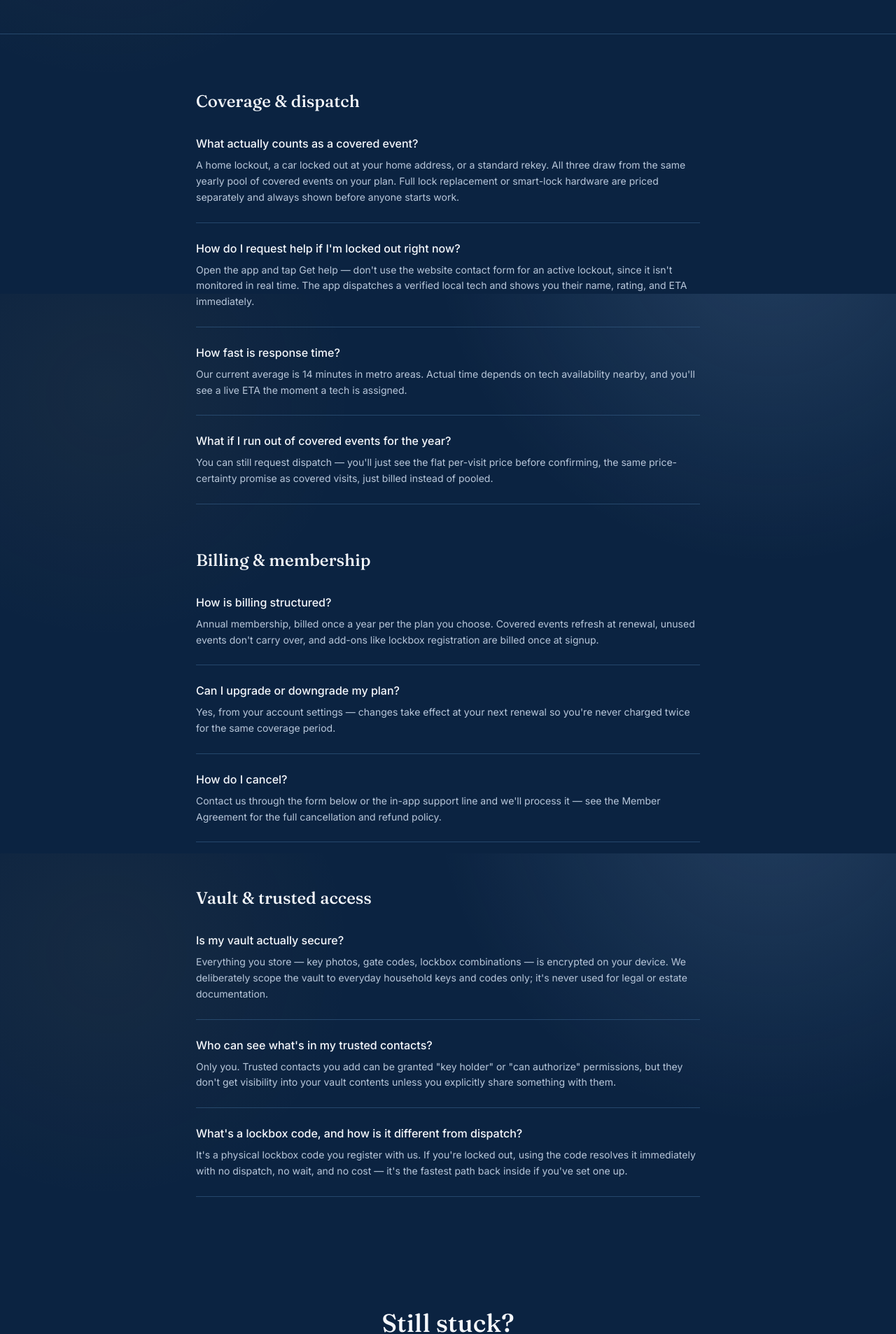
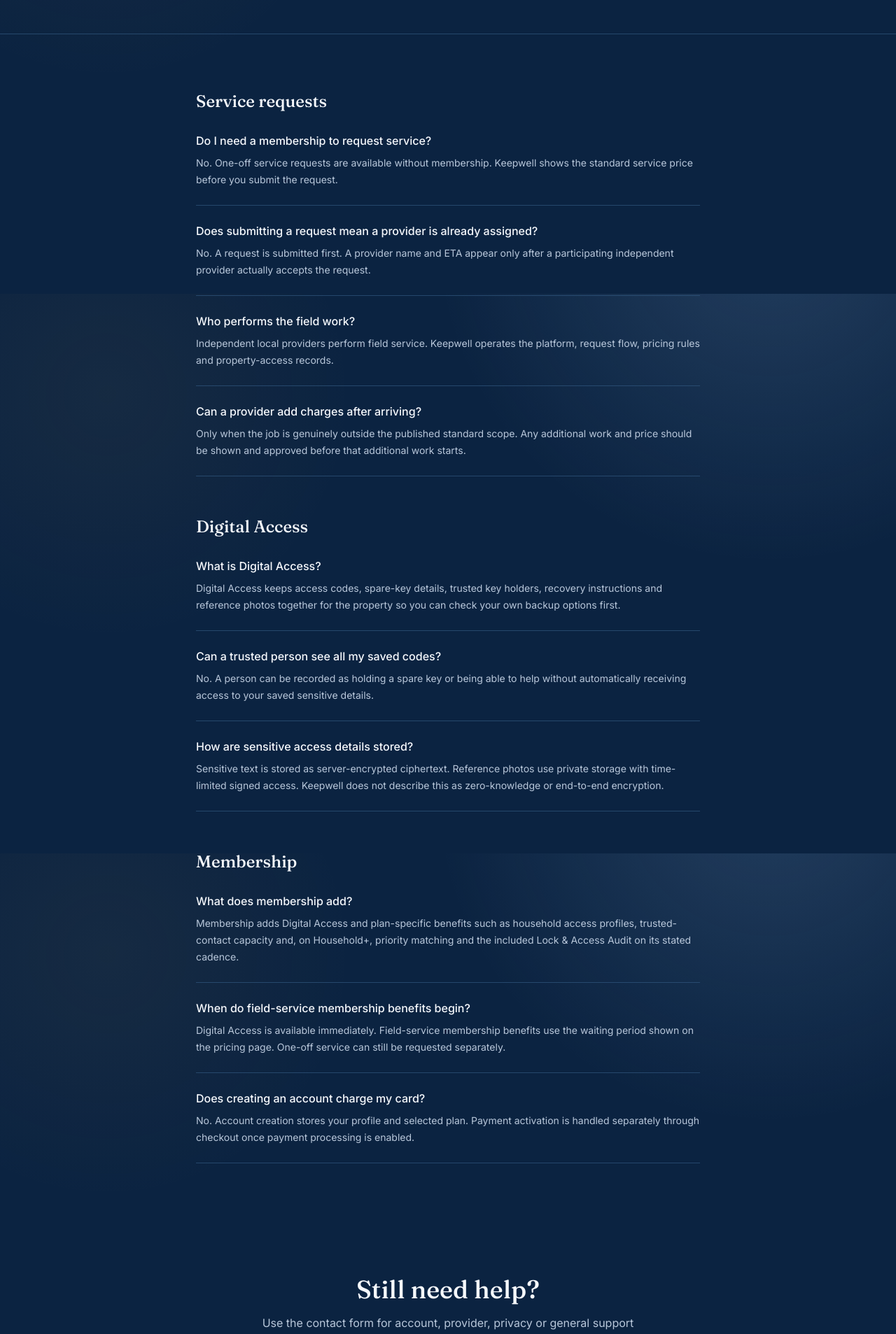
Before and after one commit to unikmo/Keepwell, a Next.js app: page /help in a window 1280 px wide. Shown: the part 380-2287 px from the top of the page at 70% size. Built offline with nearby package versions, Linux system fonts and the light colour scheme; no server answers.

Commit message:
Rewrite Keepwell help center for current marketplace model

```diff
--- a/src/app/help/page.tsx
+++ b/src/app/help/page.tsx
@@ -5,65 +5,64 @@ import { PageHero } from "@/components/PageHero";
 import { CTABand } from "@/components/CTABand";
 
 export const metadata: Metadata = {
-  title: "Help Center — Digital Sentinel",
-  description:
-    "Answers to common questions about Digital Sentinel membership: what's covered, how dispatch works, billing, canceling, vault security, and trusted access.",
+  title: "Help Center",
+  description: "Answers about Keepwell Digital Access, service requests, provider matching, membership and trusted access.",
   alternates: { canonical: "/help" },
 };
 
 const SECTIONS = [
   {
-    title: "Coverage & dispatch",
+    title: "Service requests",
     items: [
       {
-        q: "What actually counts as a covered event?",
-        a: "A home lockout, a car locked out at your home address, or a standard rekey. All three draw from the same yearly pool of covered events on your plan. Full lock replacement or smart-lock hardware are priced separately and always shown before anyone starts work.",
+        q: "Do I need a membership to request service?",
+        a: "No. One-off service requests are available without membership. Keepwell shows the standard service price before you submit the request.",
       },
       {
-        q: "How do I request help if I'm locked out right now?",
-        a: "Open the app and tap Get help — don't use the website contact form for an active lockout, since it isn't monitored in real time. The app dispatches a verified local tech and shows you their name, rating, and ETA immediately.",
+        q: "Does submitting a request mean a provider is already assigned?",
+        a: "No. A request is submitted first. A provider name and ETA appear only after a participating independent provider actually accepts the request.",
       },
       {
-        q: "How fast is response time?",
-        a: "Our current average is 14 minutes in metro areas. Actual time depends on tech availability nearby, and you'll see a live ETA the moment a tech is assigned.",
+        q: "Who performs the field work?",
+        a: "Independent local providers perform field service. Keepwell operates the platform, request flow, pricing rules and property-access records.",
       },
       {
-        q: "What if I run out of covered events for the year?",
-        a: "You can still request dispatch — you'll just see the flat per-visit price before confirming, the same price-certainty promise as covered visits, just billed instead of pooled.",
+        q: "Can a provider add charges after arriving?",
+        a: "Only when the job is genuinely outside the published standard scope. Any additional work and price should be shown and approved before that additional work starts.",
       },
     ],
   },
   {
-    title: "Billing & membership",
+    title: "Digital Access",
     items: [
       {
-        q: "How is billing structured?",
-        a: "Annual membership, billed once a year per the plan you choose. Covered events refresh at renewal, unused events don't carry over, and add-ons like lockbox registration are billed once at signup.",
+        q: "What is Digital Access?",
+        a: "Digital Access keeps access codes, spare-key details, trusted key holders, recovery instructions and reference photos together for the property so you can check your own backup options first.",
       },
       {
-        q: "Can I upgrade or downgrade my plan?",
-        a: "Yes, from your account settings — changes take effect at your next renewal so you're never charged twice for the same coverage period.",
+        q: "Can a trusted person see all my saved codes?",
+        a: "No. A person can be recorded as holding a spare key or being able to help without automatically receiving access to your saved sensitive details.",
       },
       {
-        q: "How do I cancel?",
-        a: "Contact us through the form below or the in-app support line and we'll process it — see the Member Agreement for the full cancellation and refund policy.",
+        q: "How are sensitive access details stored?",
+        a: "Sensitive text is stored as server-encrypted ciphertext. Reference photos use private storage with time-limited signed access. Keepwell does not describe this as zero-knowledge or end-to-end encryption.",
       },
     ],
   },
   {
-    title: "Vault & trusted access",
+    title: "Membership",
     items: [
       {
-        q: "Is my vault actually secure?",
-        a: "Everything you store — key photos, gate codes, lockbox combinations — is encrypted on your device. We deliberately scope the vault to everyday household keys and codes only; it's never used for legal or estate documentation.",
+        q: "What does membership add?",
+        a: "Membership adds Digital Access and plan-specific benefits such as household access profiles, trusted-contact capacity and, on Household+, priority matching and the included Lock & Access Audit on its stated cadence.",
       },
       {
-        q: "Who can see what's in my trusted contacts?",
-        a: "Only you. Trusted contacts you add can be granted \"key holder\" or \"can authorize\" permissions, but they don't get visibility into your vault contents unless you explicitly share something with them.",
+        q: "When do field-service membership benefits begin?",
+        a: "Digital Access is available immediately. Field-service membership benefits use the waiting period shown on the pricing page. One-off service can still be requested separately.",
       },
       {
-        q: "What's a lockbox code, and how is it different from dispatch?",
-        a: "It's a physical lockbox code you register with us. If you're locked out, using the code resolves it immediately with no dispatch, no wait, and no cost — it's the fastest path back inside if you've set one up.",
+        q: "Does creating an account charge my card?",
+        a: "No. Account creation stores your profile and selected plan. Payment activation is handled separately through checkout once payment processing is enabled.",
       },
     ],
   },
@@ -76,20 +75,20 @@ export default function HelpCenterPage() {
       <main className="flex-1">
         <PageHero
           eyebrow="Help center"
-          title="Answers to the questions we hear most"
-          body="If you're locked out right now, open the app and tap Get help instead of reading this page. Everything else lives here."
+          title="Clear answers before you request help"
+          body="Understand Digital Access, provider matching, pricing and membership without having to decode marketplace jargon."
         />
 
-        <section className="py-20">
+        <section className="py-16 sm:py-20">
           <div className="mx-auto max-w-3xl px-6">
             {SECTIONS.map((section) => (
-              <div key={section.title} className="mb-16 last:mb-0">
+              <div key={section.title} className="mb-14 last:mb-0">
                 <h2 className="font-display text-2xl font-medium text-parchment">{section.title}</h2>
-                <div className="mt-8 space-y-6">
+                <div className="mt-7 space-y-6">
                   {section.items.map((item) => (
                     <div key={item.q} className="border-b border-line/70 pb-6">
                       <h3 className="font-medium text-parchment">{item.q}</h3>
-                      <p className="mt-2 text-sm leading-relaxed text-parchment-dim">{item.a}</p>
+                      <p className="mt-2 text-sm leading-6 text-parchment-dim">{item.a}</p>
                     </div>
                   ))}
                 </div>
@@ -99,10 +98,12 @@ export default function HelpCenterPage() {
         </section>
 
         <CTABand
-          title="Still stuck?"
-          body="For account, billing, or anything not covered here, reach the member support team directly."
-          ctaLabel="Contact support"
+          title="Still need help?"
+          body="Use the contact form for account, provider, privacy or general support questions."
+          ctaLabel="Contact Keepwell"
           ctaHref="/contact"
+          secondaryLabel="View services"
+          secondaryHref="/services"
         />
       </main>
       <Footer />
```
